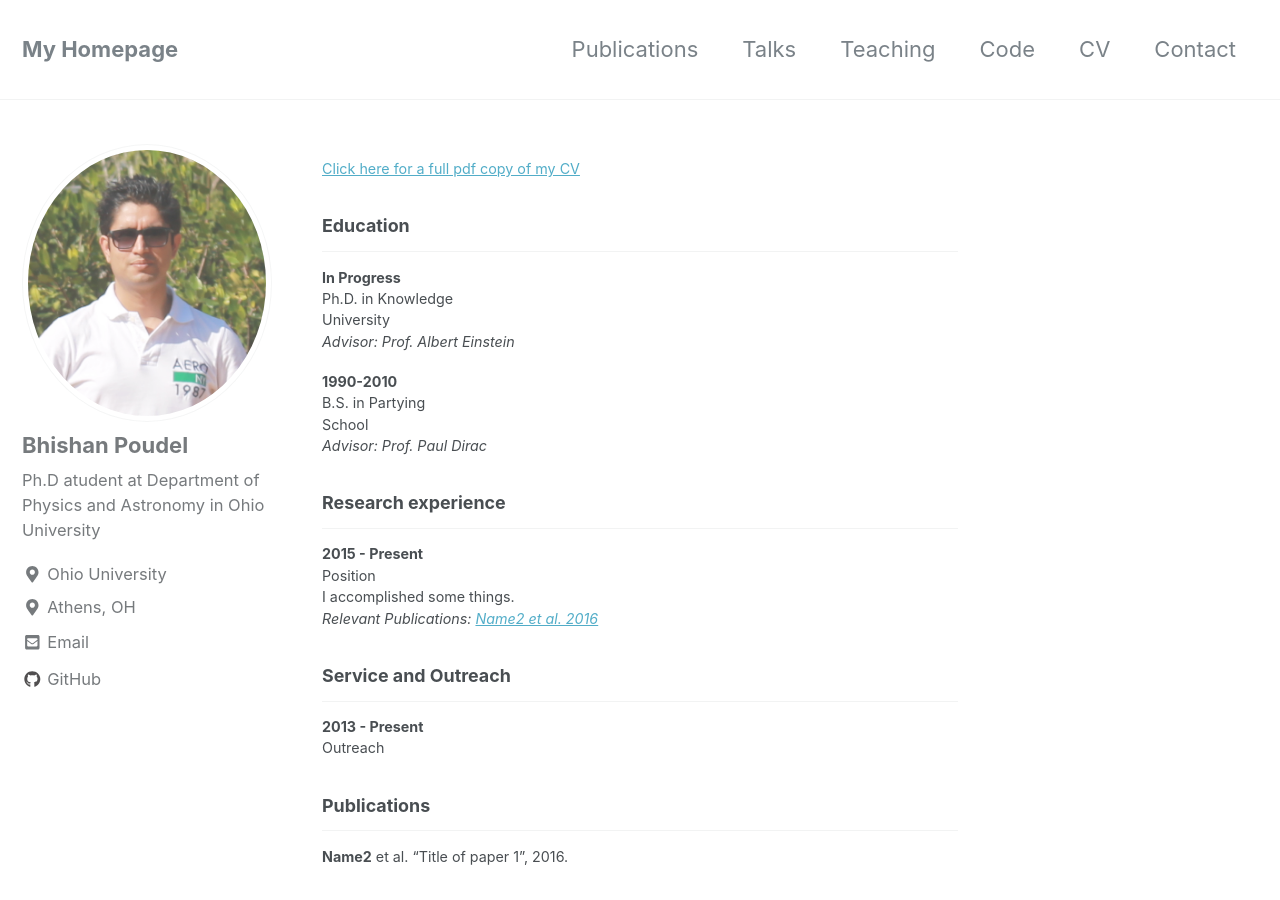
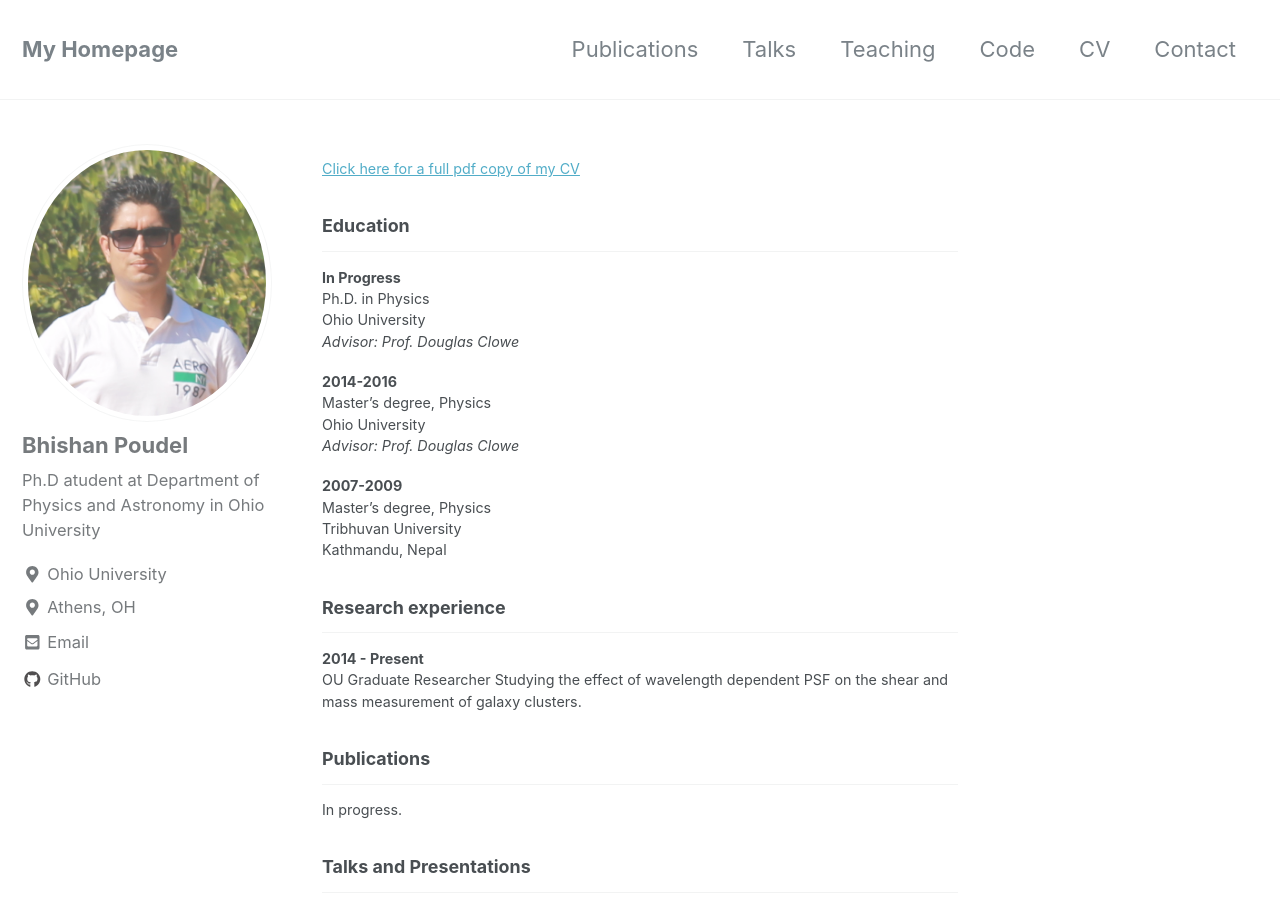
Before and after one commit to bpRsh/bpRsh.github.io, a Jekyll site: the page built from _pages/cv.md, in a window 1280 px wide and 900 px high. Built offline with Jekyll 4.4.1, drawn with Linux system fonts in a browser that asks for light colours; nearby versions of some CDN libraries; some of the changed text lies outside the part shown.

Commit message:
Update cv.md

```diff
--- a/_pages/cv.md
+++ b/_pages/cv.md
@@ -18,48 +18,52 @@ a.uline {text-decoration:underline;}
 ## Education
 ---
 **In Progress**<br>
-Ph.D. in Knowledge<br>
-University<br>
-*Advisor: Prof. Albert Einstein*
+Ph.D. in Physics<br>
+Ohio University<br>
+*Advisor: Prof. Douglas Clowe*
 
-**1990-2010**<br>
-B.S. in Partying<br>
-School<br>
-*Advisor: Prof. Paul Dirac*
+**2014-2016**<br>
+Master's degree, Physics<br>
+Ohio University<br>
+*Advisor: Prof. Douglas Clowe*
+
+
+**2007-2009**<br>
+Master's degree, Physics<br>
+Tribhuvan University<br>
+Kathmandu, Nepal
 
 ## Research experience
 ---
 
-**2015 - Present**<br>
-Position<br>
-I accomplished some things.<br>
-*Relevant Publications: <a href="../publications/publication1" class="uline">Name2 et al. 2016</a>*<br>
+**2014 - Present**<br>
+OU Graduate Researcher
+Studying the effect of wavelength dependent PSF on the shear and mass
+measurement of galaxy clusters.
 
-
-## Service and Outreach
----
-**2013 - Present**<br>
-Outreach<br>
 
 
 ## Publications
 ---
-**Name2** et al. "Title of paper 1", 2016.
+In progress.
 
-
-
-## Awards and Honors
----
-Best Jekyll Theme, *Spring 2018*<br>
 
 
 ## Talks and Presentations
 ---
-"Seminar 17", University Colloquium, *March 2018*
 
 
 ## Teaching
 ---
-**Summer 1900**<br>
-Primary Instructor<br>
-*Quantum Field Theory 101*
+**Spring 2014-15**<br>
+Teaching Assistant<br>
+*Mechanics 2001*
+
+**Fall 2014-15**<br>
+Teaching Assistant<br>
+*Mechanics 2001*
+
+**Mar 2009 - Dec 2013**<br>
+College Lecturer<br>
+Chitwan, Nepal<br>
+*General Physics Courses for XI and XII classes*
```
